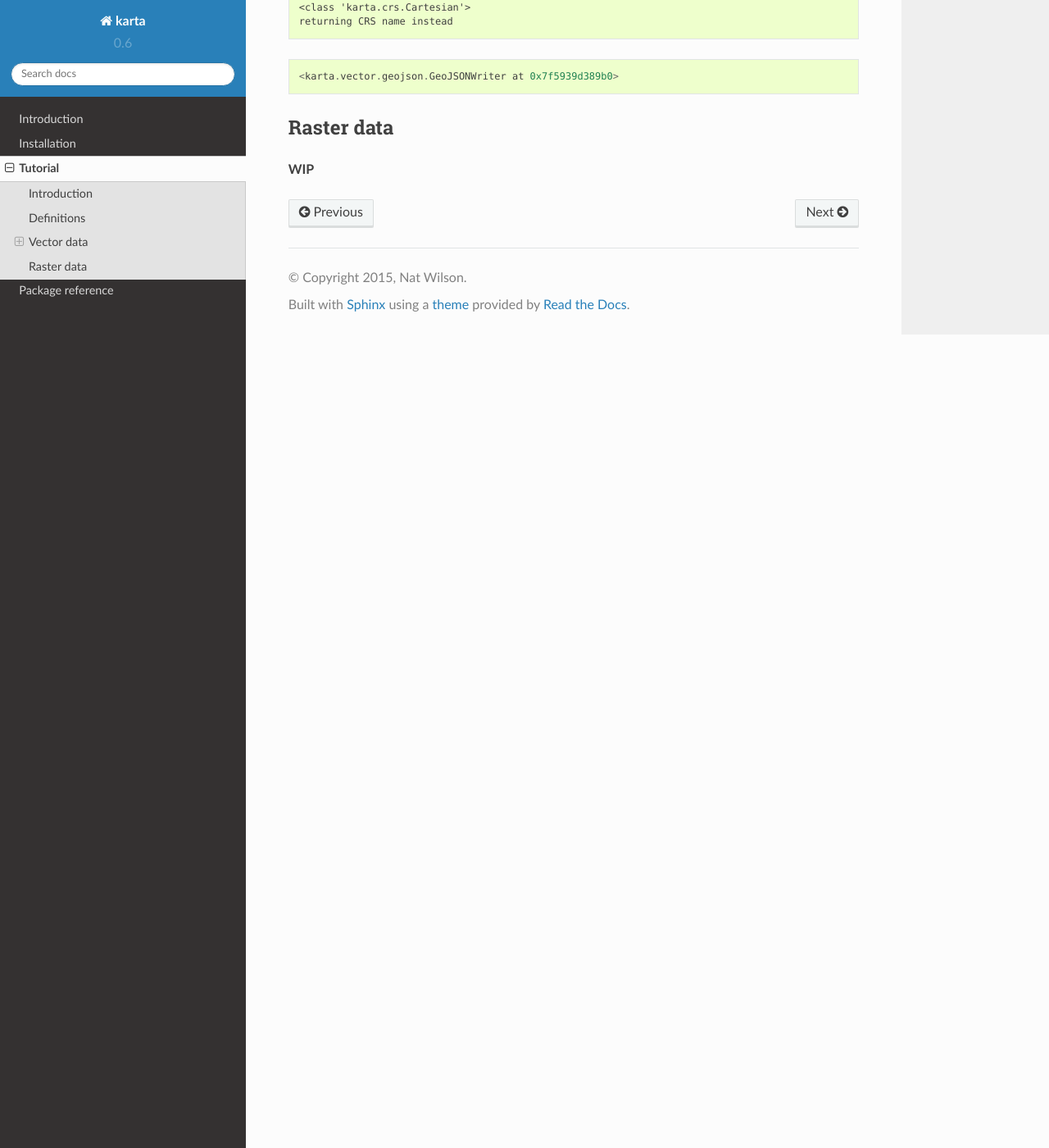
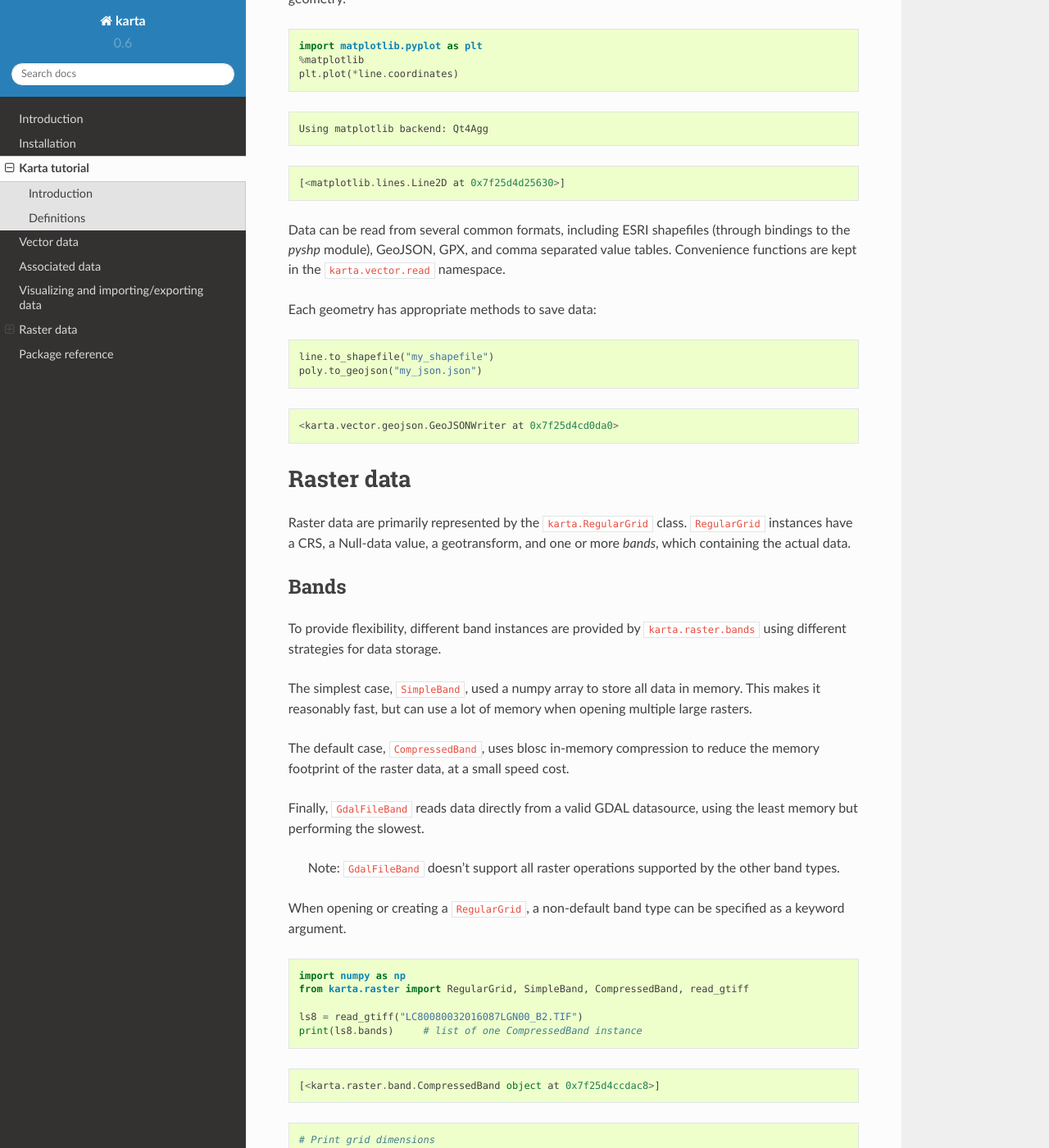
Before and after one commit to fortyninemaps/karta, a Sphinx documentation site: the page built from doc/source/tutorial.rst, in a window 1280 px wide and 1400 px high, scrolled down 7452 px. Shown: the whole window at 82% size. Built offline with Sphinx 7.4.7 and the Read the Docs theme 2.0.0, drawn with Linux system fonts in a browser that asks for light colours; some of the changed text lies outside the part shown.

Commit message:
add brief raster section to tutorial notebook

```diff
--- a/doc/source/tutorial.rst
+++ b/doc/source/tutorial.rst
@@ -1,8 +1,8 @@
 
 `Back to manual <../karta-manual.html>`__
 
-Tutorial
-========
+Karta tutorial
+==============
 
 Introduction
 ------------
@@ -26,9 +26,9 @@ Definitions
 -  **Vector data** in data can is treated as a set of connected or
    disconnected vertices. Examples might be road networks, a set of
    borders, geophysical survey lines, or the path taken by a bottle
-   floating in an ocean current. In karta, these data are classified as
-   belonging to *Point*, *Multipoint*, *Line* or *Polygon* classes. Some
-   questions that might be asked of vector data include
+   floating in an ocean current. In *Karta*, these data are classified
+   as belonging to *Point*, *Multipoint*, *Line* or *Polygon* classes.
+   Some questions that might be asked of vector data include
 -  which of these points are contained in this polygon?
 -  how many times and where do these lines intersect each other?
 -  what is the average distance travelled by a particle?
@@ -41,13 +41,13 @@ Definitions
 
 -  The term **coordinate reference system** refers to a system of
    relating measurements on a coordinate system to actual positions in
-   space, e.g. on the curved surface of the Earth. karta includes very
+   space, e.g. on the curved surface of the Earth. *Karta* includes very
    basic support of projected and geographical coordinates, but
    extending this system through *pyproj* is something I would like to
    accomplish in the future.
 
 Vector data
------------
+===========
 
 Let's experiment with some vector data.
 
@@ -62,11 +62,29 @@ and metadata.
 .. code:: python
 
     pt = Point((-123.1, 49.25))
+    print(pt)
+
+
+.. parsed-literal::
+
+    Point((-123.1, 49.25))
+
+
+.. code:: python
 
     mpt = Multipoint([(-122.93, 48.62),
                       (-123.10, 48.54),
                       (-122.90, 48.49),
                       (-122.81, 48.56)])
+    print(mpt)
+
+
+.. parsed-literal::
+
+    <class 'karta.vector.geometry.Multipoint'([(-122.93, 48.62), (-123.1, 48.54), (-122.9, 48.49), (-122.81, 48.56)])>
+
+
+.. code:: python
 
     line = Line([(-124.35713, 49.31437),
                  (-124.37857, 49.31720),
@@ -75,22 +93,25 @@ and metadata.
                  (-124.41052, 49.32203),
                  (-124.41681, 49.32477),
                  (-124.42278, 49.32588)])
+    print(line)
+
+
+.. parsed-literal::
+
+    <class 'karta.vector.geometry.Line'([(-124.35713, 49.31437), (-124.37857, 49.3172)...(-124.41681, 49.32477), (-124.42278, 49.32588)])>
+
+
+.. code:: python
 
     poly = Polygon([(-25.41, 67.03),
                     (-24.83, 62.92),
                     (-12.76, 63.15),
                     (-11.44, 66.82)])
+    print(poly)
 
-    print(pt)
-    print(mpt)
-    print(line)
-    print(poly)
 
 .. parsed-literal::
 
-    Point((-123.1, 49.25))
-    <class 'karta.vector.geometry.Multipoint'([(-122.93, 48.62), (-123.1, 48.54), (-122.9, 48.49), (-122.81, 48.56)])>
-    <class 'karta.vector.geometry.Line'([(-124.35713, 49.31437), (-124.37857, 49.3172)...(-124.41681, 49.32477), (-124.42278, 49.32588)])>
     <class 'karta.vector.geometry.Polygon'([(-25.41, 67.03), (-24.83, 62.92), (-12.76, 63.15), (-11.44, 66.82)])>
 
 
@@ -104,12 +125,20 @@ polygon
 
     print(poly.contains(pt))       # False
 
-    pt2 = Point((-25, 65))
-    print(poly.contains(pt2))      # True
 
 .. parsed-literal::
 
     False
+
+
+.. code:: python
+
+    pt2 = Point((-25, 65))
+    print(poly.contains(pt2))      # True
+
+
+.. parsed-literal::
+
     True
 
 
@@ -118,6 +147,7 @@ or whether our line crosses the polygon
 .. code:: python
 
     print(line.intersects(poly))   # False
+
 
 .. parsed-literal::
 
@@ -132,6 +162,7 @@ or the nearest point on an edge to an external point:
     pt = Point((0.0, 60.0))
     print(poly.nearest_point_to(pt))
     print(poly.nearest_on_boundary(pt))
+
 
 .. parsed-literal::
 
@@ -148,6 +179,7 @@ sliced:
     for pt in section:
         print(pt.vertex)
 
+
 .. parsed-literal::
 
     (-124.39442, 49.31833)
@@ -160,6 +192,7 @@ A slice that takes part of a polygon returns a line.
 .. code:: python
 
     print(poly[:2])
+
 
 .. parsed-literal::
 
@@ -175,6 +208,7 @@ point. However, if we do
     pt2 = Point((-70.66, 41.52))
     print(pt.distance(pt2))
 
+
 .. parsed-literal::
 
     53.00666467530286
@@ -187,17 +221,18 @@ each geometry at creation, as in
 
 .. code:: python
 
-    from karta import crs
+    from karta.crs import LonLatWGS84
 
-    pt = Point((-123.1, 49.25), crs=crs.LonLatWGS84)
-    pt2 = Point((-70.66, 41.52), crs=crs.LonLatWGS84)
+    pt = Point((-123.1, 49.25), crs=LonLatWGS84)
+    pt2 = Point((-70.66, 41.52), crs=LonLatWGS84)
     pt.distance(pt2)
+
 
 
 
 .. parsed-literal::
 
-    4109559.587727985
+    4109559.5877279844
 
 
 
@@ -211,13 +246,14 @@ American state capitols are within 2000 km of Mexico City?
 .. code:: python
 
     from karta.examples import us_capitols
-    mexico_city = Point((-99.13, 19.43), crs=crs.LonLatWGS84)
+    mexico_city = Point((-99.13, 19.43), crs=LonLatWGS84)
 
 .. code:: python
 
     # List all US state capitols
     for capitol in us_capitols:
         print(capitol.properties["n"], capitol.vertex)
+
 
 .. parsed-literal::
 
@@ -281,6 +317,7 @@ American state capitols are within 2000 km of Mexico City?
     for capitol in nearby:
         print(capitol.properties["n"])
 
+
 .. parsed-literal::
 
     Oklahoma City, Oklahoma, United States
@@ -300,6 +337,7 @@ American state capitols are within 2000 km of Mexico City?
     distances_capitols = sorted(zip(distances, us_capitols))
     for d, pt in distances_capitols:
         print("{km:.0f} km, {name}".format(km=d/1e3, name=pt.properties["n"]))
+
 
 .. parsed-literal::
 
@@ -357,13 +395,13 @@ American state capitols are within 2000 km of Mexico City?
 
 
 All of the above calculations are performed on a geoid. The
-``crs.LonLatWGS84`` coordinate system means to use geographical
-(longitude and latitude) coordinates on the WGS 84 ellipsoid.
+``LonLatWGS84`` coordinate system means to use geographical (longitude
+and latitude) coordinates on the WGS 84 ellipsoid.
 
 **TODO: describe other geometries**
 
 Associated data
-~~~~~~~~~~~~~~~
+===============
 
 By using the ``data`` keyword argument, additional data can be
 associated with a vector geometry.
@@ -380,13 +418,21 @@ through subsequent operations.
 .. code:: python
 
     pt = mp[2]
+    print(pt)
 
-    print(pt)
-    print(pt.d["species"])
 
 .. parsed-literal::
 
     Point((4, 3))
+
+
+.. code:: python
+
+    print(pt.d["species"])
+
+
+.. parsed-literal::
+
     ['M. alba']
 
 
@@ -403,8 +449,8 @@ geometry.
                     (-11.44, 66.82)],
                    properties={"geology": "volcanic",
                                "alcohol": "brennivin"})
+    print(poly[0:3])
 
-    print(poly[0:3])
 
 .. parsed-literal::
 
@@ -412,7 +458,7 @@ geometry.
 
 
 Visualizing and importing/exporting data
-~~~~~~~~~~~~~~~~~~~~~~~~~~~~~~~~~~~~~~~~
+========================================
 
 The ``get_coordinate_lists`` method provides lists of coordinates, which
 make is easy to visualize a geometry.
@@ -420,8 +466,22 @@ make is easy to visualize a geometry.
 .. code:: python
 
     import matplotlib.pyplot as plt
-    %matplotlib qt
+    %matplotlib
     plt.plot(*line.coordinates)
+
+
+.. parsed-literal::
+
+    Using matplotlib backend: Qt4Agg
+
+
+
+
+.. parsed-literal::
+
+    [<matplotlib.lines.Line2D at 0x7f25d4d25630>]
+
+
 
 Data can be read from several common formats, including ESRI shapefiles
 (through bindings to the *pyshp* module), GeoJSON, GPX, and comma
@@ -432,26 +492,125 @@ Each geometry has appropriate methods to save data:
 
 .. code:: python
 
-    mp.to_vtk("my_vtk.vtk")
     line.to_shapefile("my_shapefile")
     poly.to_geojson("my_json.json")
-
-.. parsed-literal::
-
-    Warning: CRS URN lookup not implemented
-    <class 'karta.crs.Cartesian'>
-    returning CRS name instead
 
 
 
 
 .. parsed-literal::
 
-    <karta.vector.geojson.GeoJSONWriter at 0x7f5939d389b0>
+    <karta.vector.geojson.GeoJSONWriter at 0x7f25d4cd0da0>
 
 
 
 Raster data
------------
+===========
 
-**WIP**
+Raster data are primarily represented by the ``karta.RegularGrid``
+class. ``RegularGrid`` instances have a CRS, a Null-data value, a
+geotransform, and one or more *bands*, which containing the actual data.
+
+Bands
+-----
+
+To provide flexibility, different band instances are provided by
+``karta.raster.bands`` using different strategies for data storage.
+
+The simplest case, ``SimpleBand``, used a numpy array to store all data
+in memory. This makes it reasonably fast, but can use a lot of memory
+when opening multiple large rasters.
+
+The default case, ``CompressedBand``, uses blosc in-memory compression
+to reduce the memory footprint of the raster data, at a small speed
+cost.
+
+Finally, ``GdalFileBand`` reads data directly from a valid GDAL
+datasource, using the least memory but performing the slowest.
+
+    Note: ``GdalFileBand`` doesn't support all raster operations
+    supported by the other band types.
+
+When opening or creating a ``RegularGrid``, a non-default band type can
+be specified as a keyword argument.
+
+.. code:: python
+
+    import numpy as np
+    from karta.raster import RegularGrid, SimpleBand, CompressedBand, read_gtiff
+
+    ls8 = read_gtiff("LC80080032016087LGN00_B2.TIF")
+    print(ls8.bands)     # list of one CompressedBand instance
+
+
+.. parsed-literal::
+
+    [<karta.raster.band.CompressedBand object at 0x7f25d4ccdac8>]
+
+
+.. code:: python
+
+    # Print grid dimensions
+    print(ls8.size)
+
+
+.. parsed-literal::
+
+    (9141, 9151)
+
+
+.. code:: python
+
+    # Print grid extent
+    print(ls8.extent)
+
+
+.. parsed-literal::
+
+    (354000.0, 628500.0, 8648400.0, 8922600.0)
+
+
+.. code:: python
+
+    # Specify the band backend and verify that the data are the same
+    ls8_numpy = read_gtiff("LC80080032016087LGN00_B2.TIF", bandclass=SimpleBand)
+    np.all(ls8[:,:] == ls8_numpy[:,:])    # True
+
+
+
+
+.. parsed-literal::
+
+    True
+
+
+
+In the above, the slice syntax ``[:,:]`` is used to get an array of all
+grid data. Because the grid ``ls8`` has only a single band in this case,
+the data array has two dimensions. The normal simple slicing rules
+apply, i.e. one can do things like:
+
+.. code:: python
+
+    subgrid = ls8[2000:3000, 4000:4500]
+    print(subgrid.shape)
+
+
+.. parsed-literal::
+
+    (1000, 500)
+
+
+.. code:: python
+
+    every_other = ls8[::2, ::2]
+    print(every_other.shape)
+
+
+.. parsed-literal::
+
+    (4571, 4576)
+
+
+The ``RegularGrid`` instance provides methods for sampling rasters,
+computing statistics, clipping and resizing, and resampling.
```
Also changed, not shown: other parts of doc/source/tutorial.rst (+1 -1 lines), doc/source/tutorial.ipynb.
